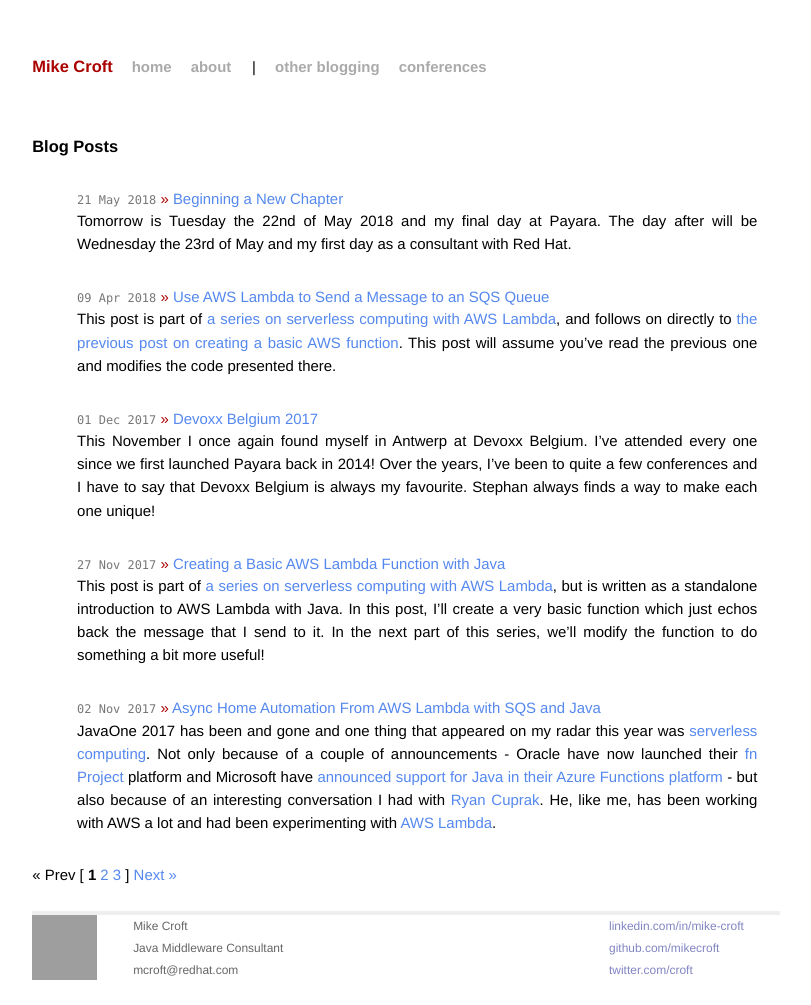
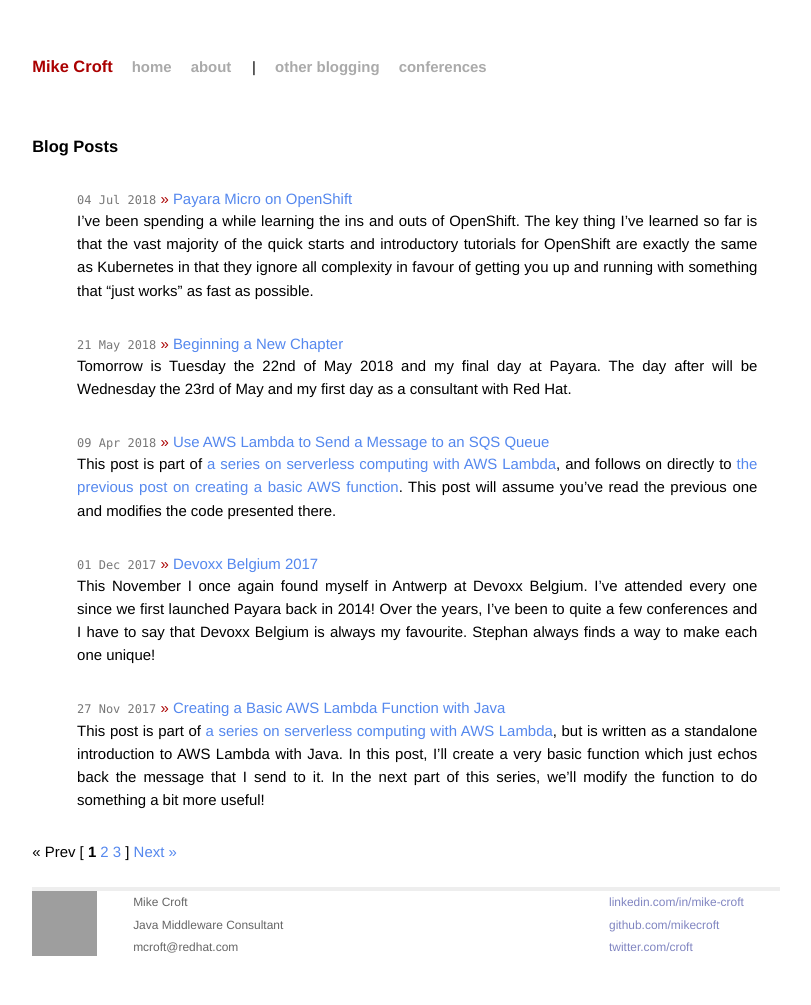
Before and after one commit to mikecroft/mikecroft.github.io, a Jekyll site: the page built from index.html, in a window 1280 px wide. Shown: the whole page, without its empty margins (234-1045 px from the left). Built offline with Jekyll 4.4.1, drawn with Linux system fonts in a browser that asks for light colours; the list of posts is cut into pages by our own code; after the commit the page ends 982 px from its top, so only the background shows below that; grey boxes are pictures that could not be loaded.

Commit message:
Update and rename _drafts/payara-on-openshift.md to _posts/2018-07-04-payara-on-openshift.md

````diff
--- a/_drafts/payara-on-openshift.md
+++ b/_posts/2018-07-04-payara-on-openshift.md
@@ -88,3 +88,5 @@
 ```
 &nbsp;
 A browser window should open with the dashboard in view. Select the project you created and click the route to be taken to the application. In the case of this example, we need to append the path `/clusterjsp` since it doesn't get deployed to the root context, though this can be changed by renaming the file to ROOT.war for convenience.
+
+In my case, the path was `http://payara-micro-test-payara-project.192.168.64.2.nip.io/clusterjsp`. This will likely be the same for you although, if you created multiple named routes, you may find the `payara-micro-test` part of the URL is replaced with something like `web-route` or whatever name you chose.
````
